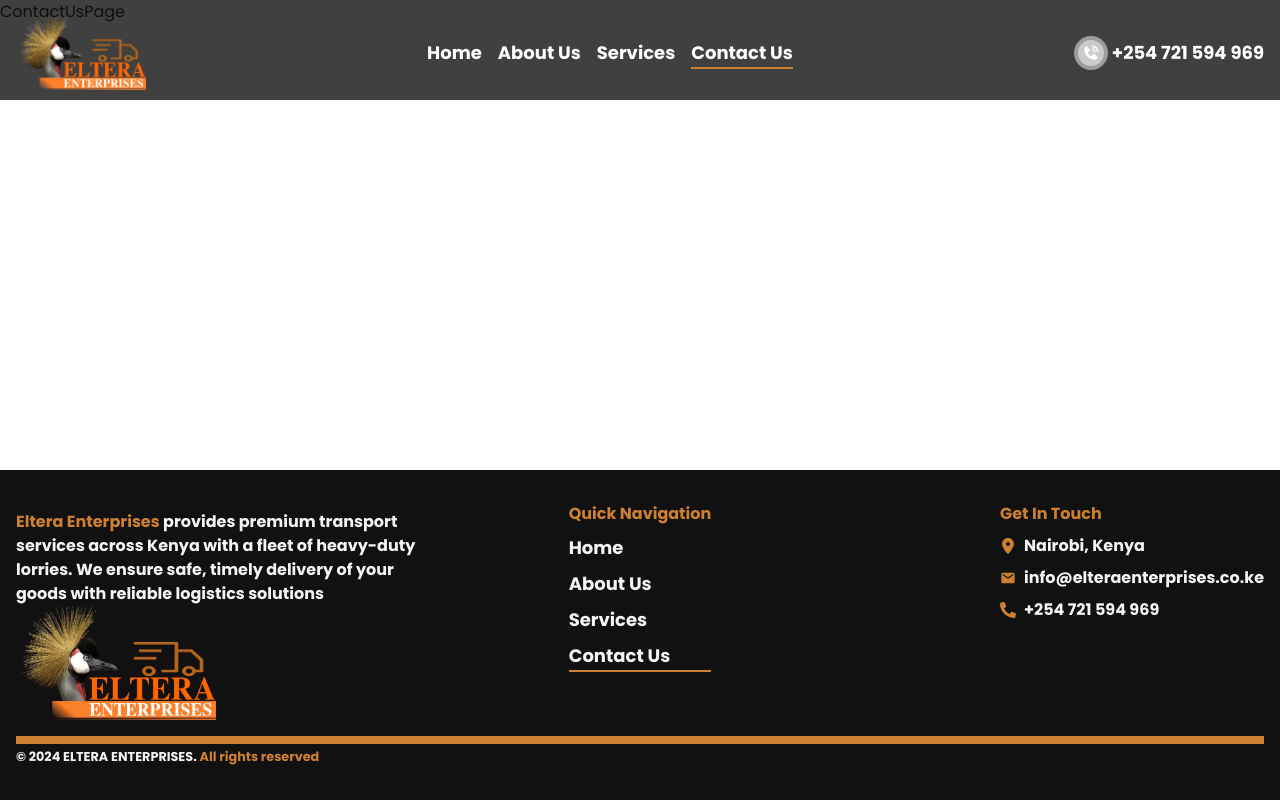
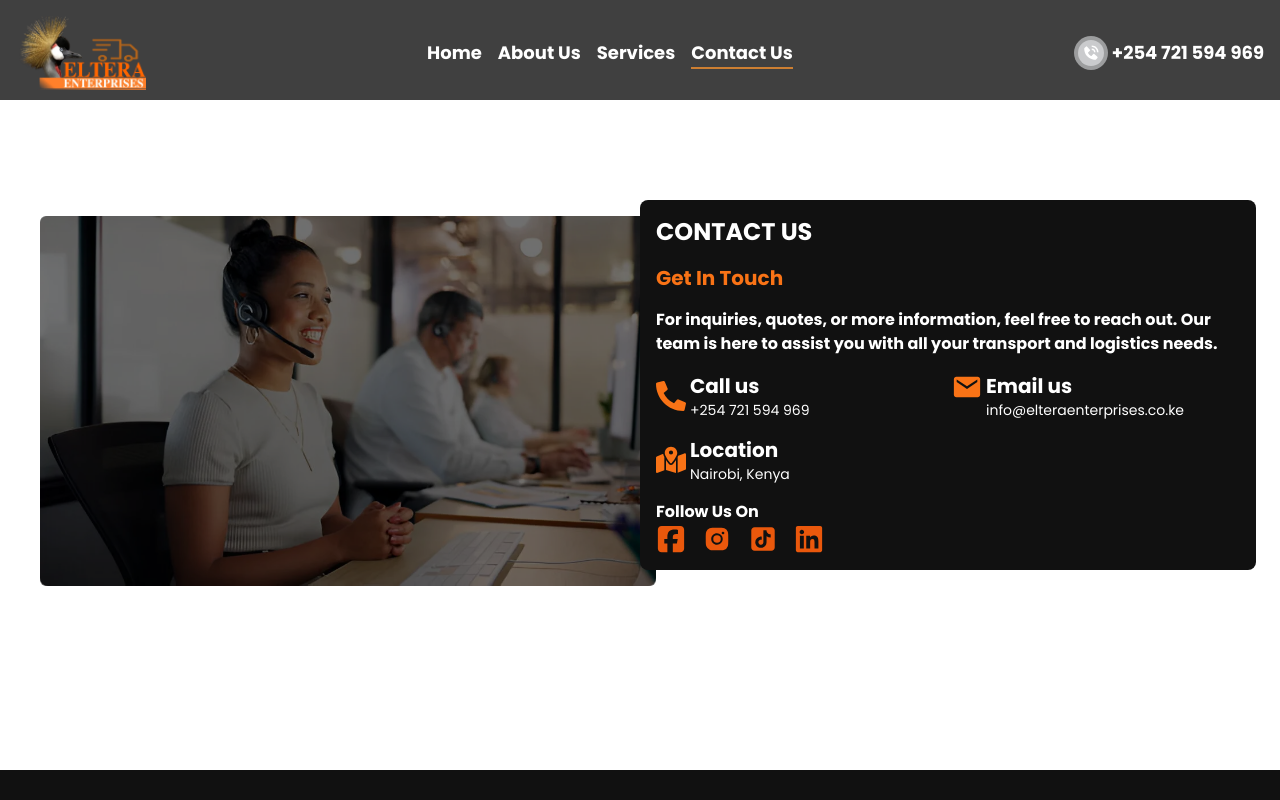
Before and after one commit to saretoduncan/eltera_enterprises, a React (Vite) app: page /contactus in a window 1280 px wide. Shown: the top 800 px of the page. Built offline with nearby package versions, Linux system fonts and the light colour scheme.

Commit message:
complete contacts page

```diff
--- a/src/pages/contactusPage/index.tsx
+++ b/src/pages/contactusPage/index.tsx
@@ -1,5 +1,101 @@
+import { AiFillTikTok } from "react-icons/ai";
+import { BiLogoInstagramAlt } from "react-icons/bi";
+import { FaPhoneAlt, FaLinkedin } from "react-icons/fa";
+import { FaMapLocationDot, FaSquareFacebook } from "react-icons/fa6";
+import { IoMdMail } from "react-icons/io";
+import customer_care from "../../assets/customer_care.webp";
+
 const ContactUsPage = () => {
-  return <div>ContactUsPage</div>;
+  return (
+    <div className="mt-[150px] lg:my-[200px] px-6 max-w-[1280px] mx-auto ">
+      <div className=" flex flex-col-reverse lg:grid lg:grid-cols-2 lg:relative ">
+        <div
+          className="h-[300px] lg:h-auto bg-cover relative lg:top-4 lg:left-4 lg:z-[-1] lg:rounded-lg rounded-b-md"
+          style={{
+            backgroundImage: "url(" + "'" + customer_care + "'" + ")",
+          }}
+        >
+          <div className="absolute size-full bg-[#00000090] lg:rounded-md rounded-b-lg"></div>
+        </div>
+        <div className="grid bg-primaryBlue min-h-[300px] text-white p-4 gap-4 lg:rounded-lg rounded-t-lg">
+          <h3 className="uppercase font-bold text-2xl text-auto">Contact us</h3>
+          <h4 className="text-xl font-bold text-orange-500">Get In Touch</h4>
+          <p className="font-bold">
+            For inquiries, quotes, or more information, feel free to reach out.
+            Our team is here to assist you with all your transport and logistics
+            needs.
+          </p>
+          <section className="grid gap-4  md:grid-cols-2 md:gap-x-2">
+            <section className="flex gap-1">
+              {" "}
+              <FaPhoneAlt className="text-3xl self-center text-orange-500" />
+              <div className="">
+                <p className="text-xl font-bold">Call us</p>
+                <p className="text-sm"> +254 721 594 969 </p>
+              </div>
+            </section>{" "}
+            <section className="flex  gap-1">
+              <div>
+                <IoMdMail className="text-3xl self-center text-orange-500" />
+              </div>
+
+              <div className="">
+                <p className="text-xl font-bold">Email us</p>
+                <p className="text-sm">info@elteraenterprises.co.ke</p>
+              </div>
+            </section>
+            <section className="flex gap-1">
+              {" "}
+              <FaMapLocationDot className="text-3xl self-center text-orange-500" />
+              <div className="">
+                <p className="text-xl font-bold">Location</p>
+                <p className="text-sm">Nairobi, Kenya</p>
+              </div>
+            </section>
+          </section>
+          <section>
+            <p className="font-bold ">Follow Us On</p>
+            <div>
+              <ul className="flex gap-4">
+                <li>
+                  <a
+                    href="#"
+                    className="text-3xl text-orange-600 hover:text-4xl"
+                  >
+                    <FaSquareFacebook />
+                  </a>
+                </li>
+                <li>
+                  <a
+                    href="#"
+                    className="text-3xl text-orange-600 hover:text-4xl"
+                  >
+                    <BiLogoInstagramAlt />
+                  </a>
+                </li>
+                <li>
+                  <a
+                    href="#"
+                    className="text-3xl text-orange-600 hover:text-4xl"
+                  >
+                    <AiFillTikTok />
+                  </a>
+                </li>
+                <li>
+                  <a
+                    href="https://www.linkedin.com/in/timothy-boit-672a2396"
+                    className="text-3xl text-orange-600 hover:text-4xl"
+                  >
+                    <FaLinkedin />
+                  </a>
+                </li>
+              </ul>
+            </div>
+          </section>
+        </div>
+      </div>
+    </div>
+  );
 };
 
 export default ContactUsPage;
```
Also changed, not shown: src/assets/customer_care.webp (added).
